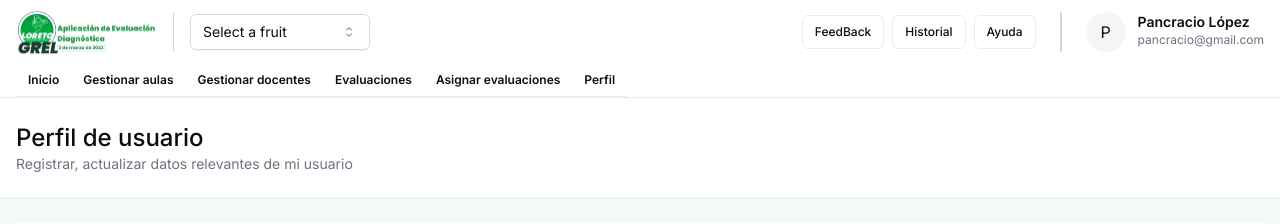
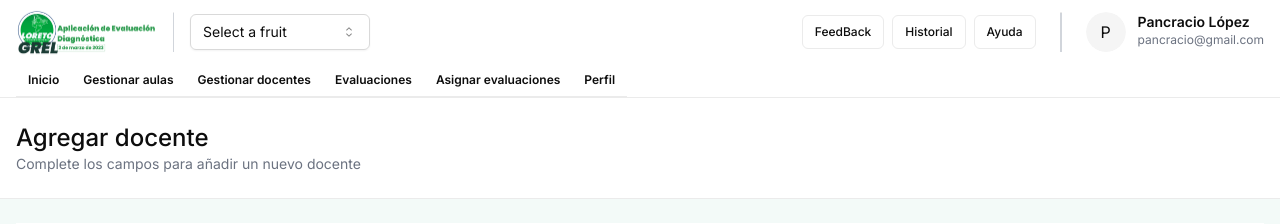
Before and after one commit to daylerjeff199906/template-eva, a Next.js app: page /director/manage-teachers/create in a window 1280 px wide. Shown: the top 224 px of the page. Built offline with nearby package versions, Linux system fonts and the light colour scheme.

Commit message:
feat: Actualizar título y subtítulo en la página de creación de docentes
feat: Actualizar título y subtítulo en la página de creación de docentes

```diff
--- a/src/app/(panel)/director/manage-teachers/create/page.tsx
+++ b/src/app/(panel)/director/manage-teachers/create/page.tsx
@@ -7,8 +7,8 @@ export default function Create() {
   return (
     <main>
       <HeaderSection
-        title="Perfil de usuario"
-        subtitle="Registrar, actualizar datos relevantes de mi usuario"
+        title="Agregar docente"
+        subtitle="Complete los campos para añadir un nuevo docente"
         disableAddButton
       />
       <FrmDocenteEditorPersonal />
--- a/src/modules/director/pages/DocentesList/DocentesList.tsx
+++ b/src/modules/director/pages/DocentesList/DocentesList.tsx
@@ -1,12 +1,17 @@
+'use client'
+import { usePathname } from 'next/navigation'
 import { DataTable, HeaderSection } from '@/modules/core'
 
 export const DocentesList = () => {
+  const pathname = usePathname()
+  const urlAdd = `${pathname}/create`
   return (
     <main className="flex flex-col gap-6">
       <HeaderSection
         title="Gestionar docentes"
         subtitle="Añada los docentes que están disponibles para realizar las evaluaciones"
         labelAddButton="Agregar docente"
+        hrefAddButton={urlAdd}
       />
       <section className="container">
         <DataTable
```
